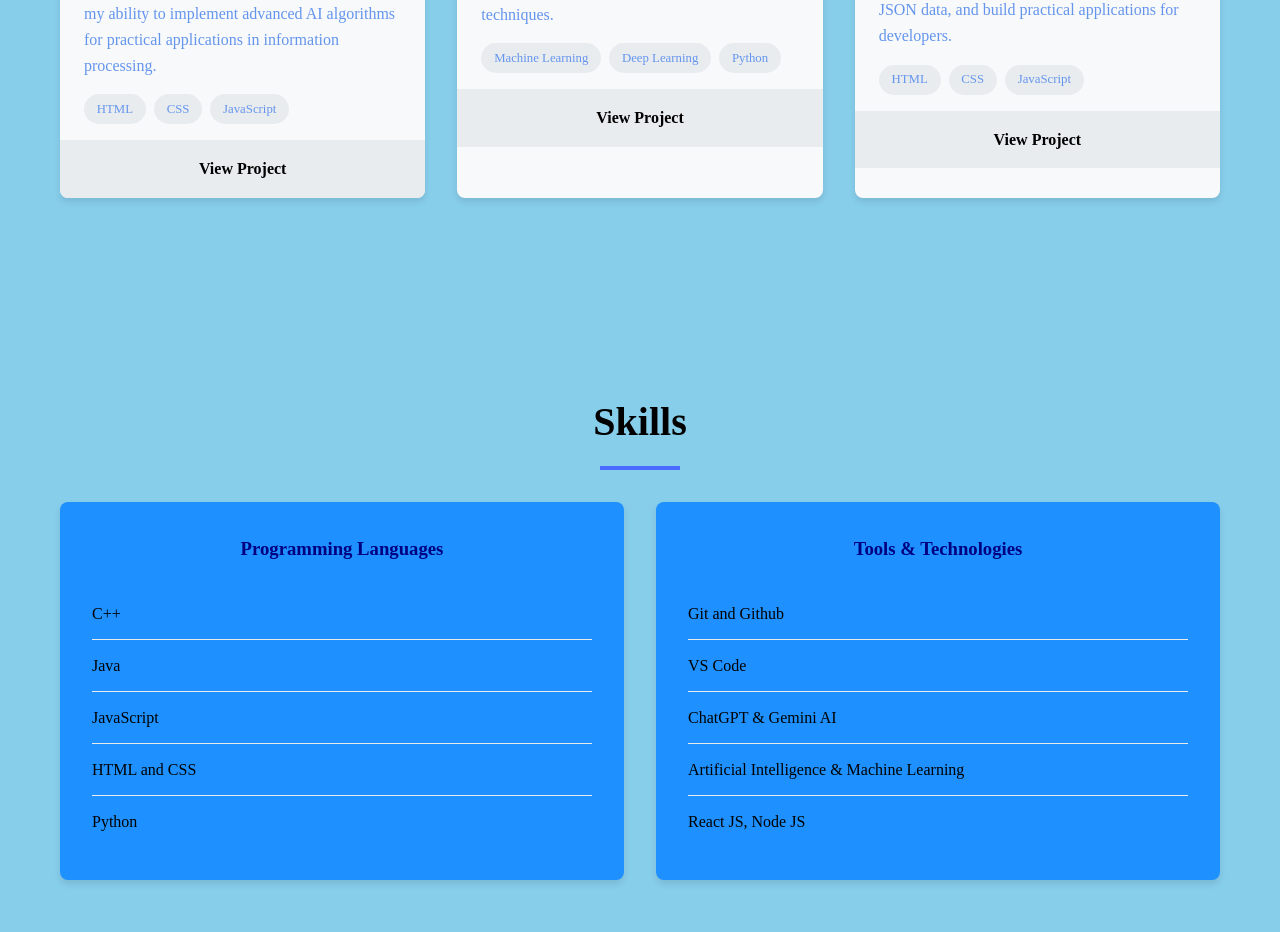
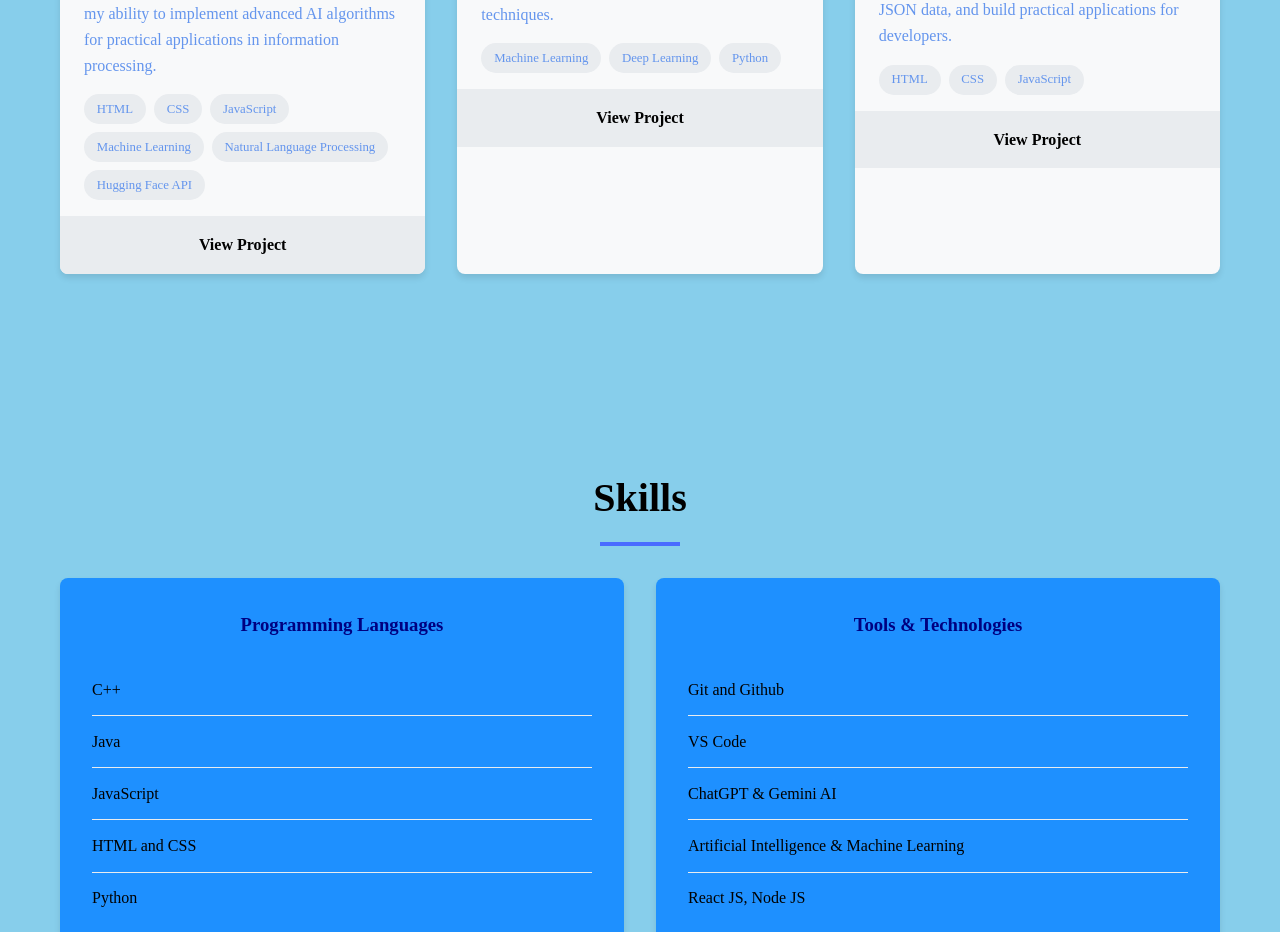
Before and after one commit to Snigdha-Gayathri/MyPortfolio, a website built with Vite: page index.html in a window 1280 px wide. Shown: the part 2580-3512 px from the top of the page. Built offline with nearby package versions, Linux system fonts and the light colour scheme.

Commit message:
Update index.html

```diff
--- a/index.html
+++ b/index.html
@@ -101,6 +101,9 @@
               <span class="tag">HTML</span>
               <span class="tag">CSS</span>
               <span class="tag">JavaScript</span>
+              <span class="tag">Machine Learning</span>
+              <span class="tag">Natural Language Processing</span>
+              <span class="tag">Hugging Face API</span>
             </div>
             <a href="#" class="project-link">View Project</a>
           </div>
```
